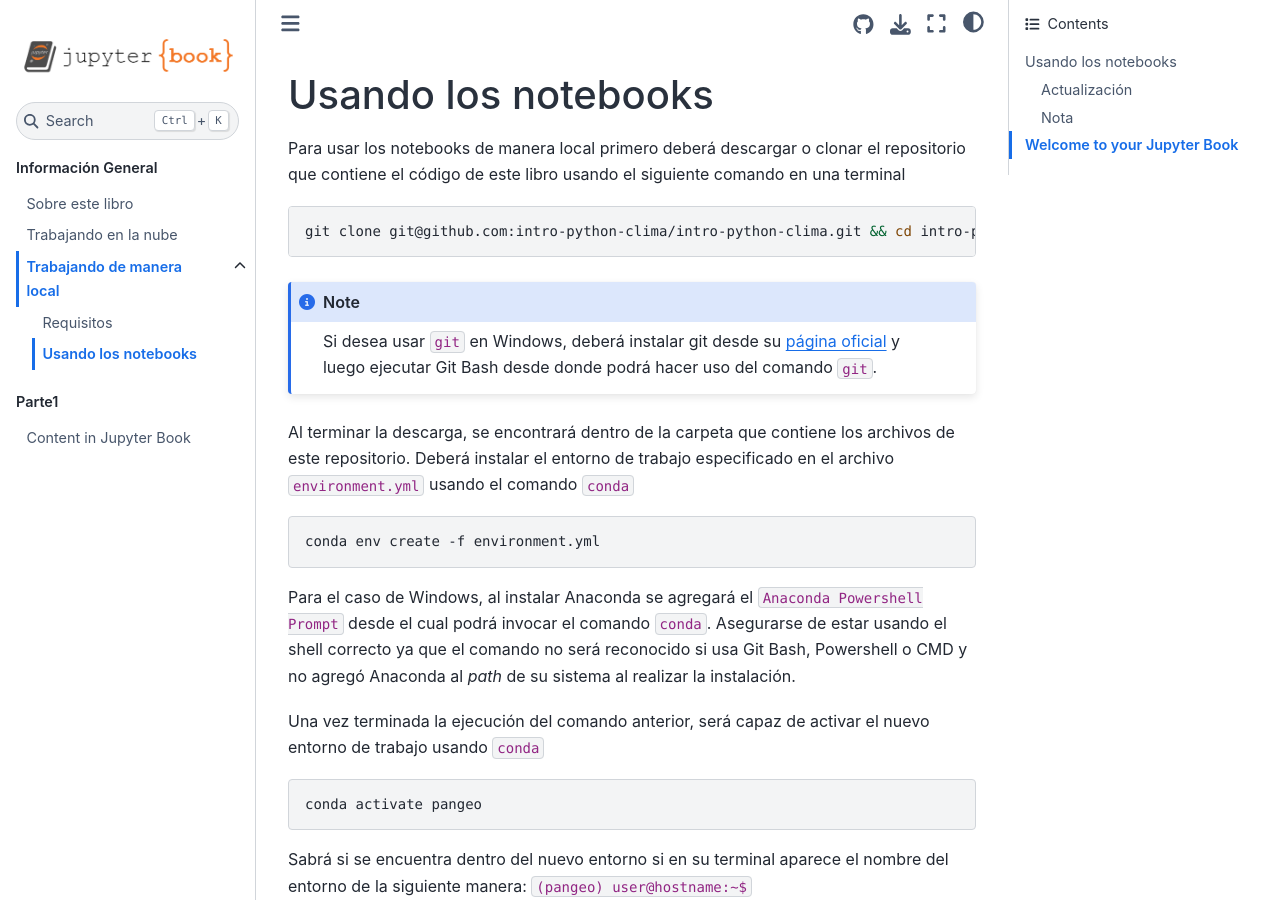
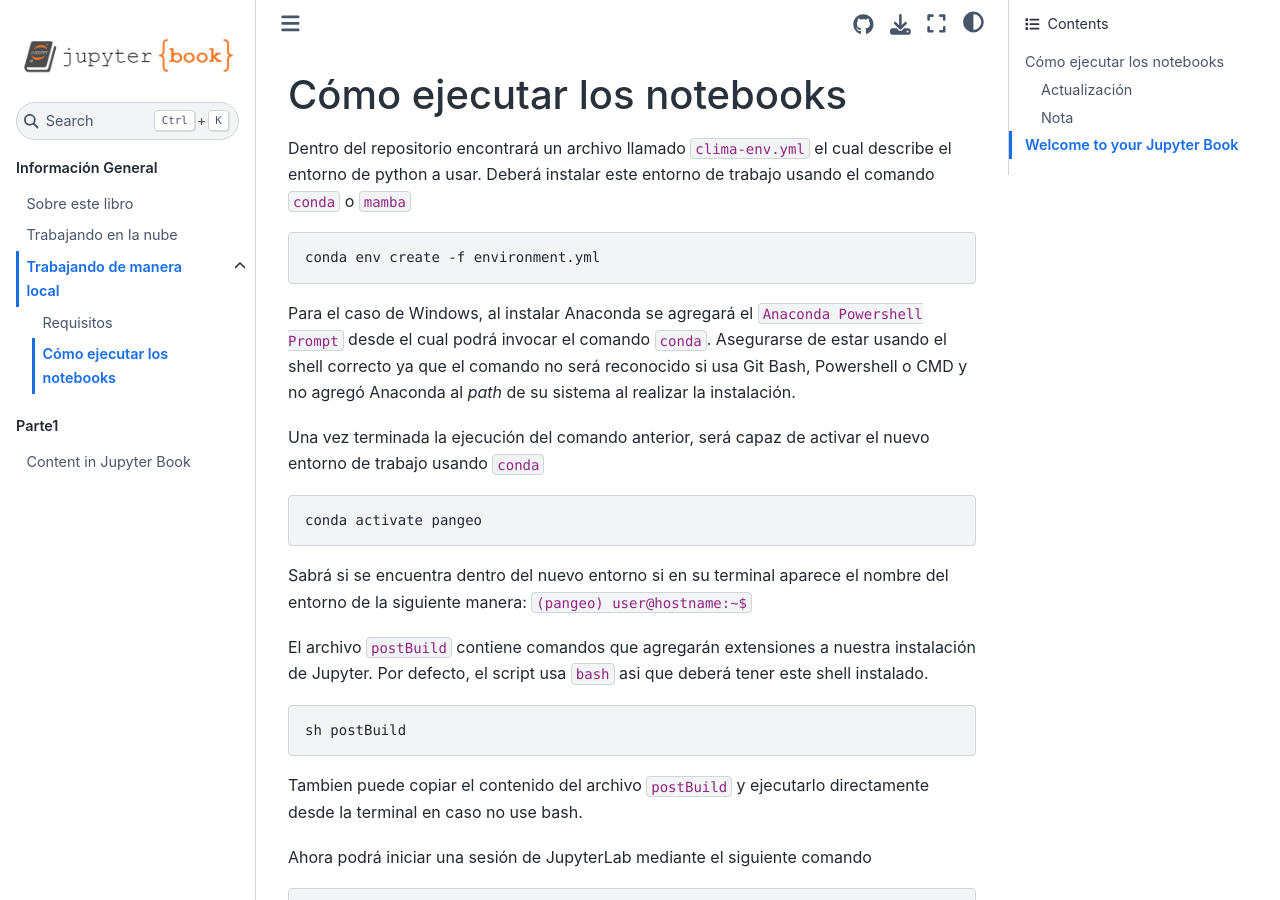
Before and after one commit to intro-python-clima/intro-python-clima, a Jupyter Book: the page built from info/local/instrucciones.md, in a window 1280 px wide and 900 px high. Built offline with Jupyter Book 1.0.4 settings and Sphinx 7.4.7 and the Sphinx Book theme 1.1.4, drawn with Linux system fonts in a browser that asks for light colours.

Commit message:
Remove git instructions

````diff
--- a/info/local/instrucciones.md
+++ b/info/local/instrucciones.md
@@ -1,16 +1,6 @@
-# Usando los notebooks
+# Cómo ejecutar los notebooks
 
-Para usar los notebooks de manera local primero deberá descargar o clonar el repositorio que contiene el código de este libro usando el siguiente comando en una terminal
-
-```bash
-git clone git@github.com:intro-python-clima/intro-python-clima.git && cd intro-python-clima
-```
-
-:::{note}
-Si desea usar `git` en Windows, deberá instalar git desde su [página oficial](https://git-scm.com/downloads) y luego ejecutar Git Bash desde donde podrá hacer uso del comando `git`.
-:::
-
-Al terminar la descarga, se encontrará dentro de la carpeta que contiene los archivos de este repositorio. Deberá instalar el entorno de trabajo especificado en el archivo `environment.yml` usando el comando `conda`
+Dentro del repositorio encontrará un archivo llamado `clima-env.yml` el cual describe el entorno de python a usar. Deberá instalar este entorno de trabajo usando el comando `conda` o `mamba`
 
 ```bash
 conda env create -f environment.yml
````
